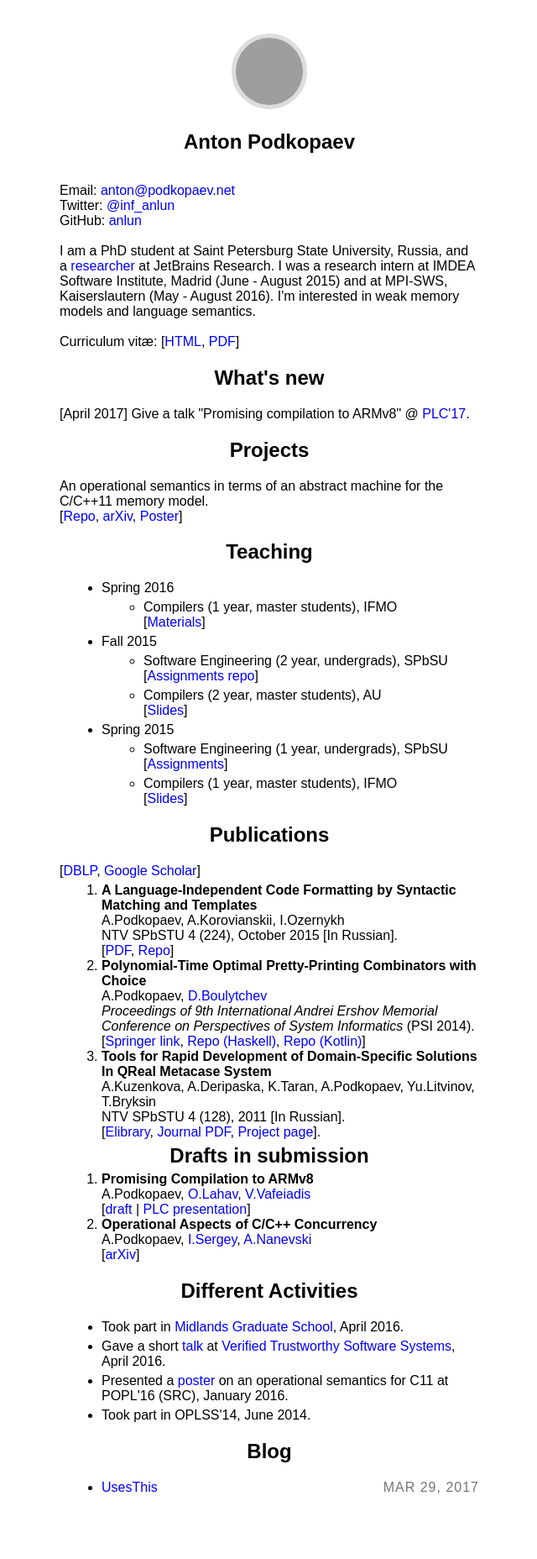
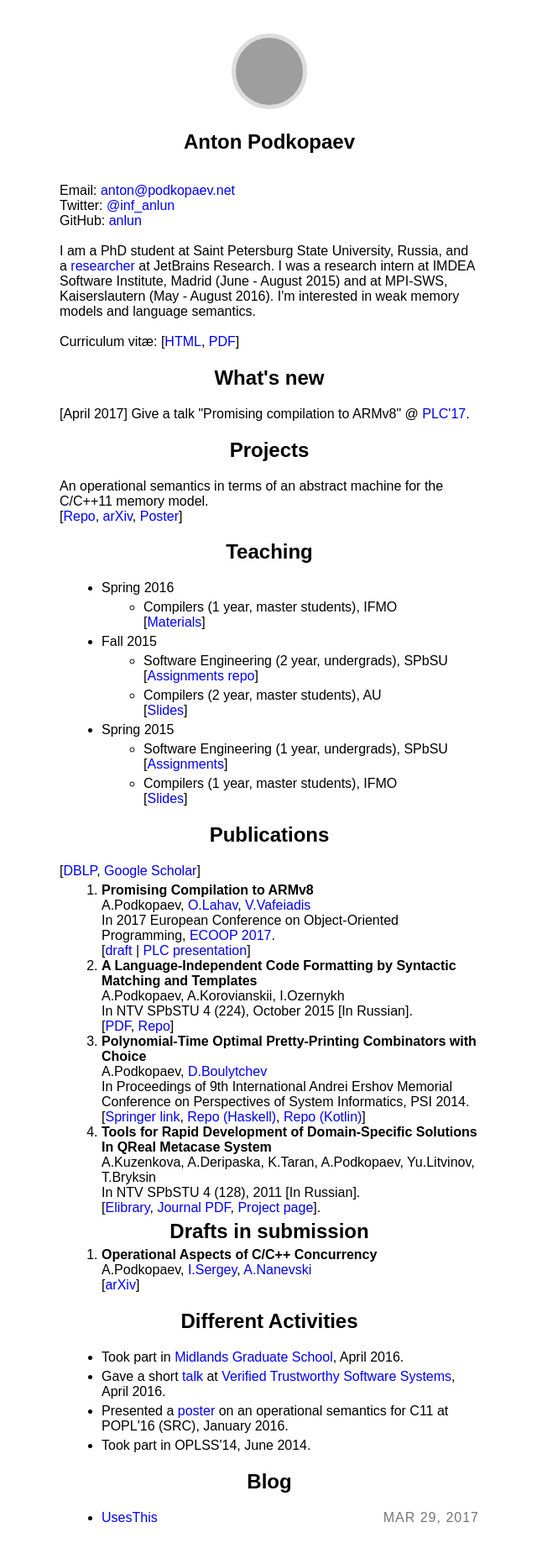
Before and after one commit to anlun/anlun.github.io, a Jekyll site: the page built from index.html, in a window 1280 px wide. Shown: the whole page at 84% size, without its empty margins (319-959 px from the left). Built offline with Jekyll 4.4.1, drawn with Linux system fonts in a browser that asks for light colours; some web fonts are replaced; before the commit the page ends 1820 px from its top, so only the background shows below that; grey boxes are pictures that could not be loaded.

Commit message:
Minor shuffling.

```diff
--- a/index.html
+++ b/index.html
@@ -101,11 +101,22 @@ Curriculum vitæ: [<a href="cv">HTML</a>, <a href="https://drive.google.com/open
   [<a href="http://dblp.uni-trier.de/pers/hd/p/Podkopaev:Anton">DBLP</a>,
    <a href="https://scholar.google.ru/citations?user=dAfcyZ0AAAAJ">Google Scholar</a>]
   <ol>
+    <li> <b>Promising Compilation to ARMv8</b>
+         <br />
+         A.Podkopaev, <a href="https://people.mpi-sws.org/~orilahav/">O.Lahav</a>,
+                      <a href="https://people.mpi-sws.org/~viktor/">V.Vafeiadis</a>
+         <br />
+         In 2017 European Conference on Object-Oriented Programming,
+         <a href="http://2017.ecoop.org">ECOOP 2017</a>.
+         <br />
+         [<a href="https://drive.google.com/open?id=0B3UPtzTx9FB1UFNkR3cwckdlQkk">draft</a> |
+          <a href="https://drive.google.com/open?id=0B3UPtzTx9FB1bVc4UC1SaHhmQ2s">PLC presentation</a>]
+    </li>
     <li> <b>A Language-Independent Code Formatting by Syntactic Matching and Templates</b>
          <br />
          A.Podkopaev, A.Korovianskii, I.Ozernykh
          <br />
-         NTV SPbSTU 4 (224), October 2015 [In Russian].
+         In NTV SPbSTU 4 (224), October 2015 [In Russian].
          <br />
          [<a href="http://ntv.spbstu.ru/fulltext/T4.224.2015_04.PDF">PDF</a>,
           <a href="https://github.com/prettyPrinting">Repo</a>]
@@ -114,9 +125,9 @@ Curriculum vitæ: [<a href="cv">HTML</a>, <a href="https://drive.google.com/open
          <br />
          A.Podkopaev, <a href="https://research.jetbrains.org/researchers/db">D.Boulytchev</a>
          <br />
-         <em>
+           In
            Proceedings of 9th International Andrei Ershov Memorial Conference on
-           Perspectives of System Informatics </em> (PSI 2014).
+           Perspectives of System Informatics, PSI 2014.
          <br />
          [<a href="http://link.springer.com/chapter/10.1007%2F978-3-662-46823-4_21">Springer link</a>,
           <a href="https://github.com/anlun/polynomialPPCombinators">Repo (Haskell)</a>,
@@ -126,7 +137,7 @@ Curriculum vitæ: [<a href="cv">HTML</a>, <a href="https://drive.google.com/open
          <br />
          A.Kuzenkova, A.Deripaska, K.Taran, A.Podkopaev, Yu.Litvinov, T.Bryksin
          <br />
-         NTV SPbSTU 4 (128), 2011 [In Russian].
+         In NTV SPbSTU 4 (128), 2011 [In Russian].
          <br />
          [<a href="http://elibrary.ru/item.asp?id=16927165">Elibrary</a>,
           <a href="http://ntv.spbstu.ru/issue/T4.128.2011.PDF">Journal PDF</a>,
```
Also changed, not shown: other parts of index.html (+0 -8 lines).
